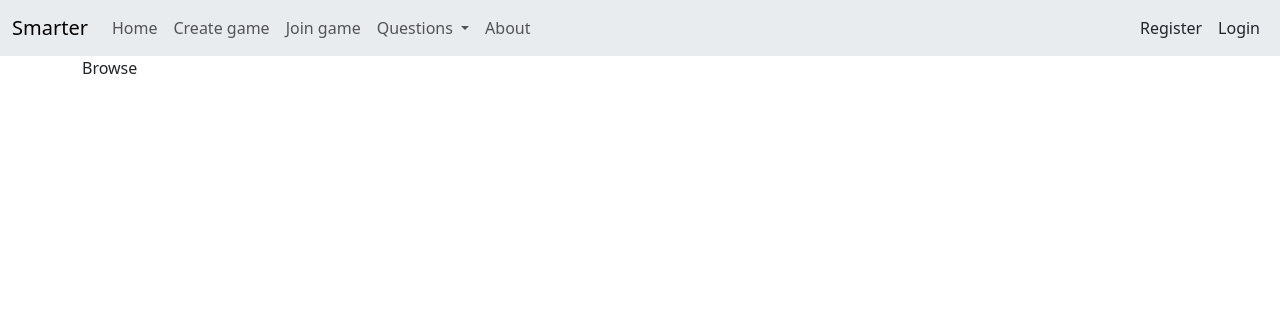
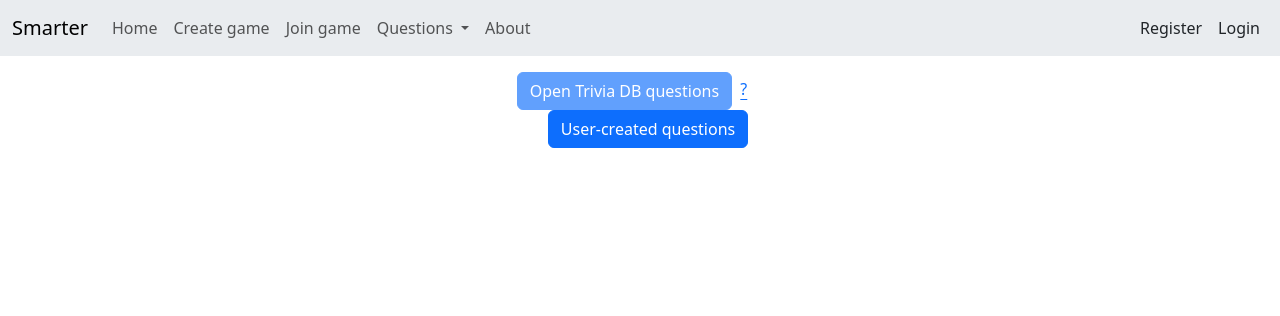
Before and after one commit to muyrety/Smarter, a Flask app: page /browse in a window 1280 px wide. Shown: the top 316 px of the page. Run offline with Flask 3, Linux system fonts and the light colour scheme.

Commit message:
Basic styling and OpenTDB route

```diff
--- a/app.py
+++ b/app.py
@@ -47,6 +47,10 @@ def index():
 @app.route("/browse")
 def browse():
     return render_template("browse.html")
+
+@app.route("/about/opentdb")
+def opentdb():
+    return render_template("opentdb.html")
 
 @app.route("/register", methods = ["GET", "POST"])
 def register():
--- /dev/null
+++ b/static/js/browse.js
@@ -0,0 +1,13 @@
+document.addEventListener("DOMContentLoaded", function () {
+    const db_button = document.getElementById("db_button");
+    const user_button = document.getElementById("user_button");
+    db_button.addEventListener("click", function () {
+        db_button.setAttribute("disabled", "");
+        user_button.removeAttribute("disabled");
+    });
+
+    user_button.addEventListener("click", function () {
+        db_button.removeAttribute("disabled");
+        user_button.setAttribute("disabled", "");
+    });
+});
--- a/templates/browse.html
+++ b/templates/browse.html
@@ -2,8 +2,18 @@
 
 {% block title %} Browse questions {% endblock %}
 
+{% block head %}
+<script type="text/javascript" src="{{ url_for('static', filename='js/browse.js') }}"></script>
+{% endblock %}
+
 {% block main %}
 <div class="container">
-    <p>Browse</p>
+    <div class="row justify-content-center mt-3">
+        <div class="col-5 text-center">
+            <button class="btn btn-primary" id="db_button" disabled>Open Trivia DB questions</button>
+            <a href="{{ url_for('opentdb') }}" class="link-offset-2 link-underline me-3 ms-1">?</a>
+            <button class="btn btn-primary ms-3" id="user_button">User-created questions</button>
+        </div>
+    </div>
 </div>
 {% endblock %}
```
Also changed, not shown: templates/opentdb.html (added, +9 -0 lines).
